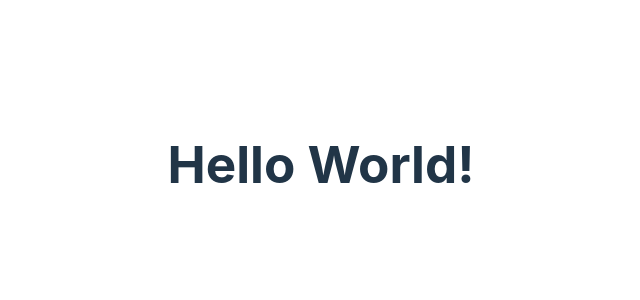
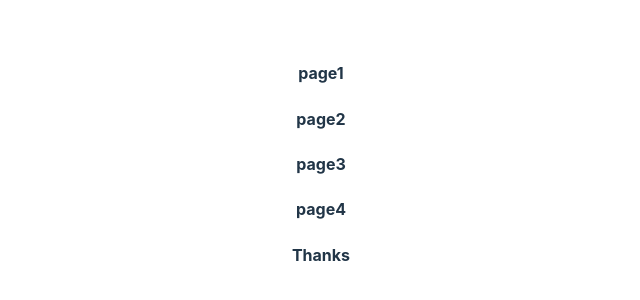
Before and after one commit to MaymoonaAlBoloshi/stepper-form, a React (Vite) app: page /page2 in a window 1280 px wide. Shown: the part 236-536 px from the top of the page, without its empty margins (319-959 px from the left). Built offline with nearby package versions, Linux system fonts and the light colour scheme.

Commit message:
adding a side structure

```diff
--- a/src/App.tsx
+++ b/src/App.tsx
@@ -1,11 +1,14 @@
 import './App.css'
-import MainLayout from './layout/MainLayout'
+import MainLayout from './layout/MainLayout';
+
 
 function App() {
 
   return (
     <>
-    <MainLayout/>
+    <div>
+      <MainLayout/>
+    </div>
     </>
   )
 }
--- /dev/null
+++ b/src/components/form.tsx
@@ -0,0 +1,22 @@
+import Page1 from "../pages/page1";
+import Page2 from "../pages/page2";
+import Page3 from "../pages/page3";
+import Page4 from "../pages/page4";
+import Thanks from "../pages/thank";
+
+
+
+function Form() {
+
+    return (
+      <>
+      <Page1/>
+      <Page2/>
+      <Page3/>
+      <Page4/>
+      <Thanks/>
+      </>
+    )
+  }
+
+  export default Form;
--- a/src/layout/MainLayout.tsx
+++ b/src/layout/MainLayout.tsx
@@ -1,4 +1,5 @@
 import { ReactNode } from 'react'; // Use ReactNode for typing children
+import Form from '../components/form';
 
 type Props = {
     children: ReactNode; // This covers any valid JSX content
@@ -8,9 +9,7 @@ type Props = {
     return (
       <>
         <main>
-          <div>
-            <h1>Hello World!</h1>
-          </div>
+          <Form/>
         </main>
       </>
     );
--- /dev/null
+++ b/src/pages/page1.tsx
@@ -0,0 +1,12 @@
+
+
+function Page1() {
+
+  return (
+    <>
+    <h4>page1</h4>
+    </>
+  )
+}
+
+export default Page1;
--- /dev/null
+++ b/src/pages/page2.tsx
@@ -0,0 +1,11 @@
+
+function Page2() {
+
+  return (
+    <>
+    <h4>page2</h4>
+    </>
+  )
+}
+
+export default Page2;
--- /dev/null
+++ b/src/pages/page3.tsx
@@ -0,0 +1,12 @@
+
+
+function Page3() {
+
+  return (
+    <>
+    <h4>page3</h4>
+    </>
+  )
+}
+
+export default Page3;
--- /dev/null
+++ b/src/pages/page4.tsx
@@ -0,0 +1,12 @@
+
+
+function Page4() {
+
+  return (
+    <>
+    <h4>page4</h4>
+    </>
+  )
+}
+
+export default Page4;
--- /dev/null
+++ b/src/pages/thank.tsx
@@ -0,0 +1,12 @@
+
+
+function Thanks() {
+
+  return (
+    <>
+    <h4>Thanks</h4>
+    </>
+  )
+}
+
+export default Thanks;
```
